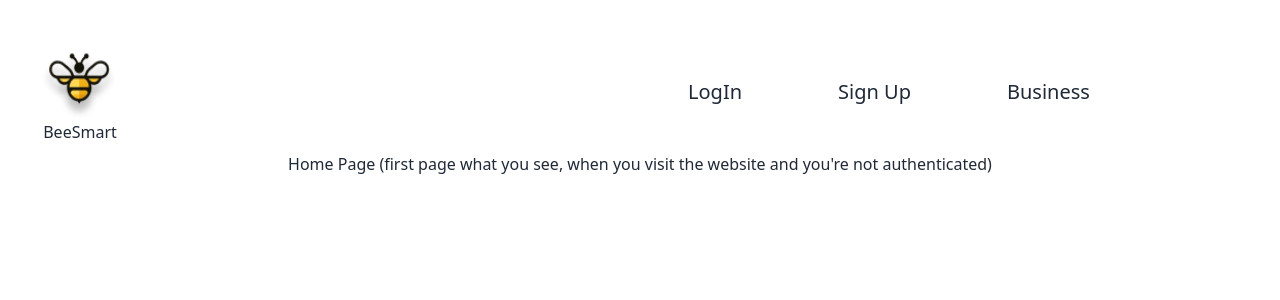
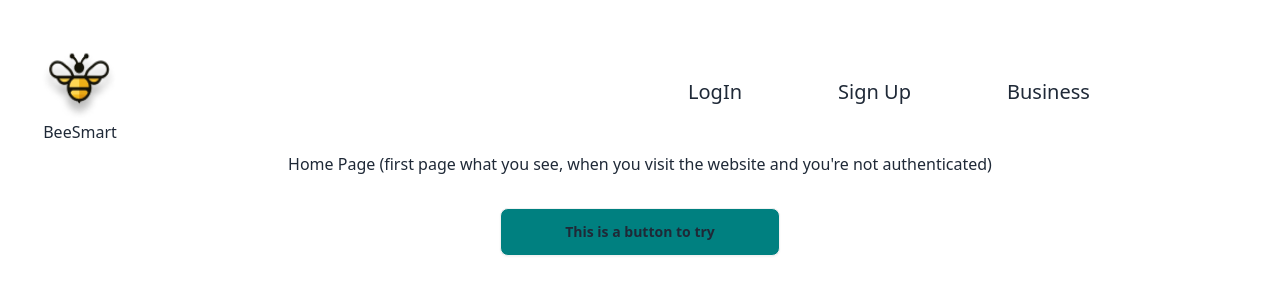
Before and after one commit to raphaelcordon/Beesmart, a React (Vite) app in the folder frontend/: page / in a window 1280 px wide. Shown: the top 300 px of the page. Built offline with nearby package versions, Linux system fonts and the light colour scheme.

Commit message:
linked logo, try button on homepage

```diff
--- a/frontend/src/Components/Button.jsx
+++ b/frontend/src/Components/Button.jsx
@@ -1,8 +1,7 @@
 const Button = ({ children }) => {
   return (
     <>
-      <div>Button</div>
-      <button className="btn rounded-none bg-primary px-16 ">{children}</button>
+      <button className="btn bg-secondary px-16 my-4 md:my-8 ">{children}</button>
     </>
   );
 };
--- a/frontend/src/Components/NavBarHome.jsx
+++ b/frontend/src/Components/NavBarHome.jsx
@@ -6,8 +6,10 @@ export const NavBarHome = () => {
     <div className="navbar">
       <div className="navbar-start">
         <div>
-          <img src={beeLogo} className="h-10 w-10 sm:h-10 sm:w-10 lg:h-20 lg:w-20" alt="Bee Logo" />
-          <a className="text-l">BeeSmart</a>
+          <Link to="/">
+            <img src={beeLogo} className="h-10 w-10 sm:h-10 sm:w-10 lg:h-20 lg:w-20" alt="Bee Logo" />
+            <a className="text-l">BeeSmart</a>
+          </Link>
         </div>
       </div>
 
--- a/frontend/src/Routes/StartingPagesRoutes/Home.jsx
+++ b/frontend/src/Routes/StartingPagesRoutes/Home.jsx
@@ -1,7 +1,10 @@
+import Button from "../../Components/Button";
+
 const Home = () => {
   return (
     <main>
       <h1>Home Page (first page what you see, when you visit the website and you're not authenticated)</h1>
+      <Button>This is a button to try</Button>
     </main>
   );
 };
```
